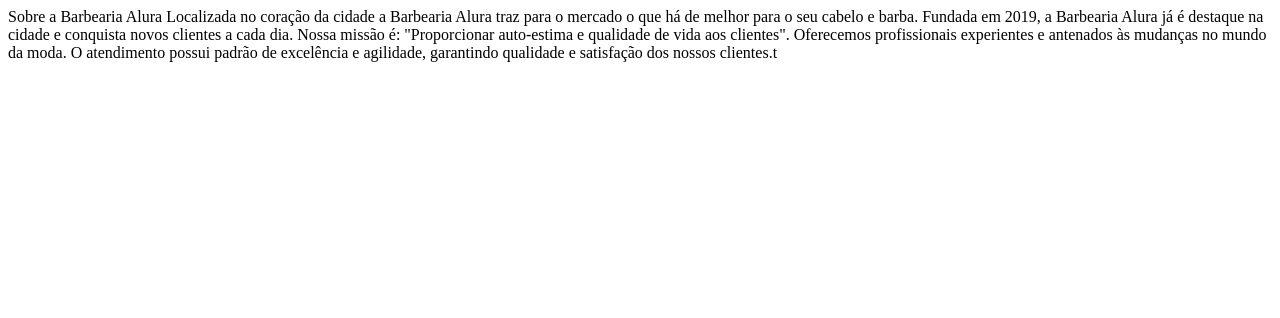
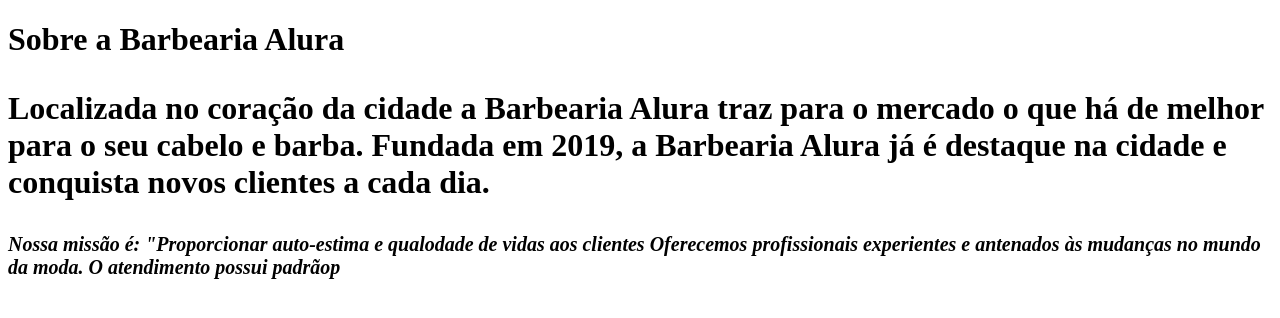
Before and after one commit to lav1yag/Barbearia-Alura, a plain HTML site: page Index.html in a window 1280 px wide. Drawn offline with Linux system fonts and the light colour scheme.

Commit message:
Update Index.html

```diff
--- a/Index.html
+++ b/Index.html
@@ -1,18 +1,20 @@
 <!DOCTYPE html>
 <html lang="pt-br">
     <head>
-    	<meta charset="UTF-8">
-    	<title>Barbearia Alura</title>
-    	<link rel="stylesheet" href="stype.css">
+        <meta charset="UTF-8">
+        <title>Barbearia Alura</title>
+        <link rel="stylesheet" href="stype.css">
 
-    	<style>
+        <style>
+            p{
 
-    	</style>
+            }
+        </style>
+    </head>
 
-Sobre a Barbearia Alura
+    <body>
+        <h1>Sobre a Barbearia Alura<h1>
 
-Localizada no coração da cidade a Barbearia Alura traz para o mercado o que há de melhor para o seu cabelo e barba. Fundada em 2019, a Barbearia Alura já é destaque na cidade e conquista novos clientes a cada dia.
-
-Nossa missão é: "Proporcionar auto-estima e qualidade de vida aos clientes".
-
-Oferecemos profissionais experientes e antenados às mudanças no mundo da moda. O atendimento possui padrão de excelência e agilidade, garantindo qualidade e satisfação dos nossos clientes.t
+        <p>Localizada no coração da cidade a <strong>Barbearia Alura</strong> traz para o mercado o que há de melhor para o seu cabelo e barba. Fundada em 2019, a Barbearia Alura já é destaque na cidade e conquista novos clientes a cada dia.</p>
+<p id="missao" style="font-size: 20px"><em>Nossa missão é: <strong>"Proporcionar auto-estima e qualodade de vidas aos clientes </strong>
+Oferecemos profissionais experientes e antenados às mudanças no mundo da moda. O atendimento possui padrãop
```
